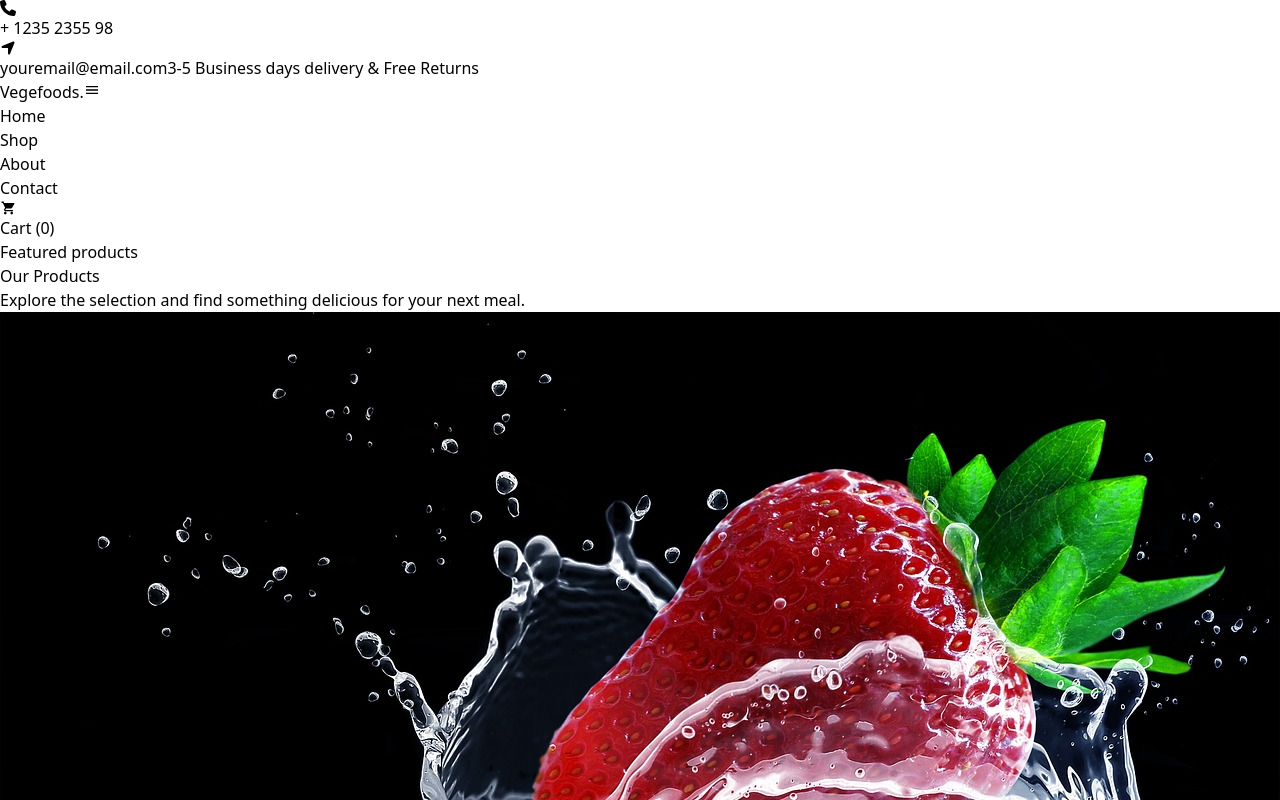
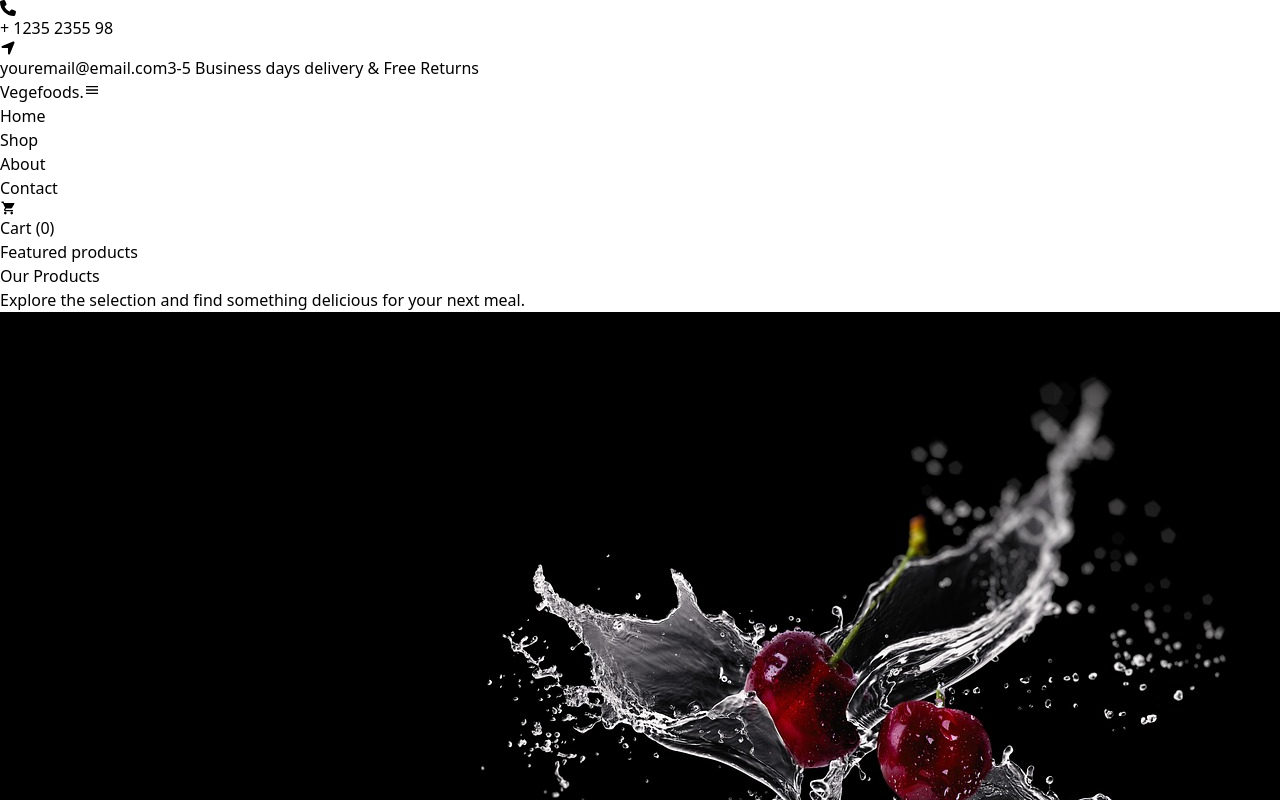
Before and after one commit to Ayray23/Vegafoods, a React (Vite) app: page /Shop in a window 1280 px wide. Shown: the top 800 px of the page. Built offline with nearby package versions, Linux system fonts and the light colour scheme.

Commit message:
Use product-specific images in shop

```diff
--- a/src/pages/Shop.jsx
+++ b/src/pages/Shop.jsx
@@ -1,5 +1,4 @@
 import { Link } from "react-router-dom";
-import fruit from '../assets/strawberry (1).jpg';
 import Itemlist from './Items';
 
 const Shop = () => {
@@ -14,7 +13,7 @@ const Shop = () => {
         {Itemlist.map((item) => (
           <article key={item.id} className="group overflow-hidden rounded-2xl border border-gray-100 bg-white shadow-sm transition duration-300 hover:-translate-y-1 hover:shadow-xl">
             <div className="relative overflow-hidden bg-gray-100">
-              <img src={fruit} alt={item.pname} loading="lazy" className="h-52 w-full object-cover transition duration-500 group-hover:scale-105" />
+              <img src={item.itemImg1} alt={item.pname} loading="lazy" className="h-52 w-full object-cover transition duration-500 group-hover:scale-105" />
               <span className="absolute left-3 top-3 rounded-full bg-green-600 px-3 py-1 text-xs font-bold text-white">{item.discount} off</span>
             </div>
             <div className="p-5 text-center">
```
